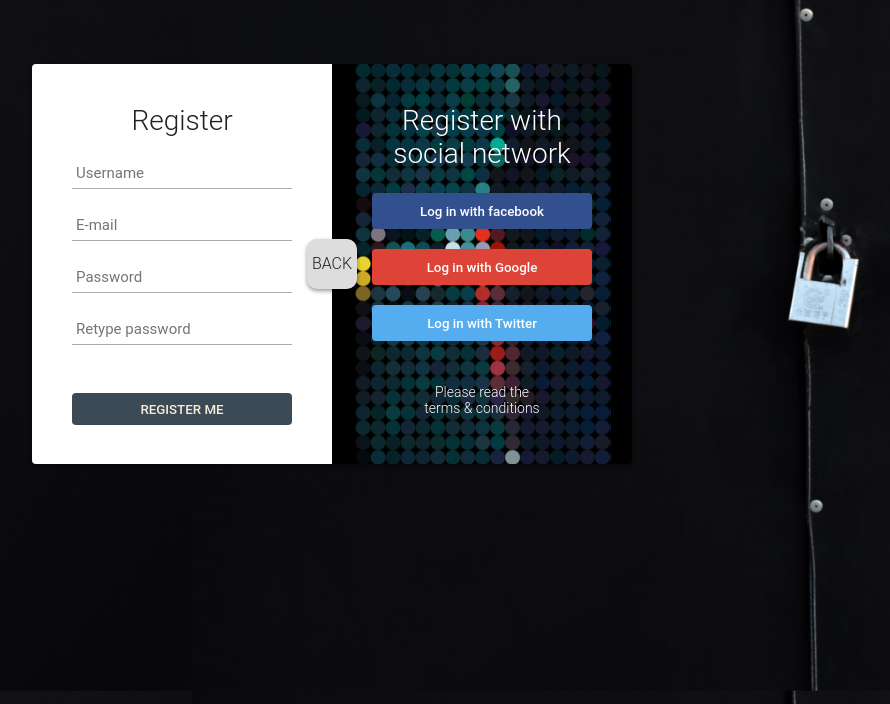
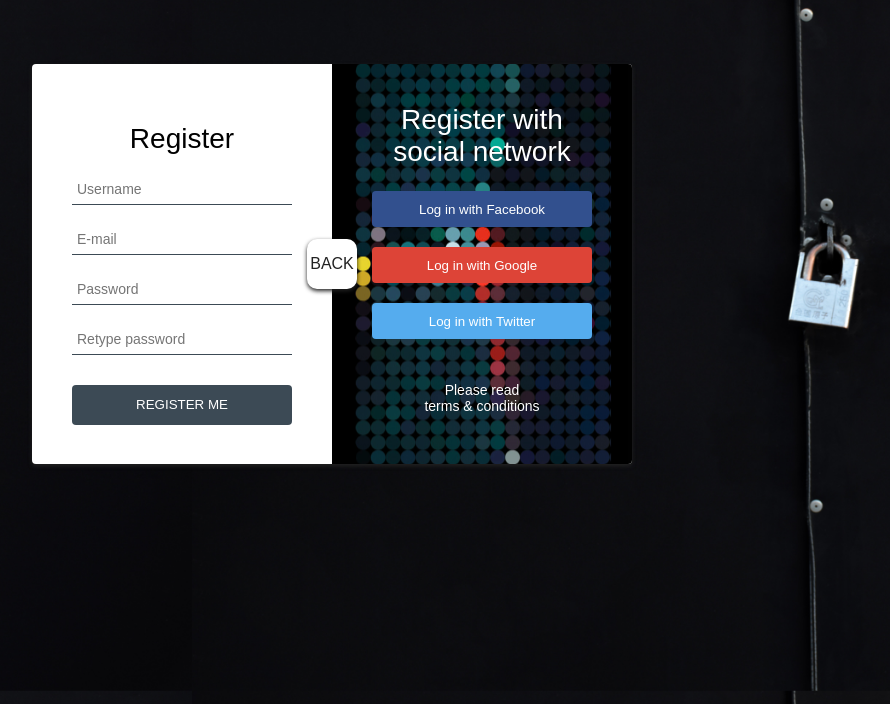
Before and after one commit to elupoae/ProiectTW, a PHP site: page /register.html in a window 1280 px wide. Shown: the top 704 px of the page, without its empty margins (308-1198 px from the left). Run offline with PHP 8.4, Linux system fonts and the light colour scheme.

Commit message:
Modificari minore
Schimbari de culori, fisiere si pozitii ale box-urilor

```diff
--- a/javascript/background-scroll-bar.js
+++ b/javascript/background-scroll-bar.js
@@ -1,6 +1,6 @@
-window.onscroll = function() {myFunction()};
+window.onscroll = function() {scrollBar()};
 
-function myFunction() {
+function scrollBar() {
     if (document.body.scrollTop > 260 || document.documentElement.scrollTop > 260) {
         document.getElementById("nav-scroll").className = "main-nav-scrolled";
     } else {
--- a/register.css
+++ b/register.css
@@ -7,9 +7,7 @@ body {
     padding: 0;
     background: url("image/background-lock.jpg")  500px;
     background-size: cover;
-    font-size: 16px;
-    color: #222;
-    font-family: 'Roboto', sans-serif;
+    font-family: 'Work Sans', sans-serif;
     font-weight: 300;
 }
 
@@ -20,7 +18,7 @@ body {
     height: 400px;
     background: #FFF;
     border-radius: 4px;
-    box-shadow: 0 2px 4px rgba(0, 0, 0, 0.4);
+    box-shadow: 0 2px 4px #222222;
 }
 
 .left {
@@ -31,10 +29,11 @@ body {
     padding: 40px;
     width: 300px;
     height: 400px;
+    border-radius: 0 4px 4px 0;
 }
 
 h1 {
-    margin: 0 0 20px 0;
+    margin-bottom: 20px;
     font-weight: 300;
     font-size: 28px;
     text-align: center;
@@ -44,55 +43,46 @@ input[type="text"], input[type="password"] {
     display: block;
     box-sizing: border-box;
     margin-bottom: 20px;
-    padding: 4px;
+    padding: 5px;
     width: 220px;
-    height: 32px;
+    height: 30px;
     border: none;
-    border-bottom: 1px solid #AAA;
-    font-family: 'Roboto', sans-serif;
+    border-bottom: 1px solid #3c4a55;
     font-weight: 400;
-    font-size: 15px;
+    font-size: 14px;
     transition: all ease-in-out 200ms;
 }
 
 input[type="text"]:focus, input[type="password"]:focus {
     border-bottom: 2px solid antiquewhite;
-    color: antiquewhite;
+    color: black;
     transition: all ease-in-out 200ms;
 }
 
 input[type="submit"] {
-    margin-top: 28px;
+    margin-top: 10px;
     width: 220px;
-    height: 32px;
+    height: 40px;
     background: #3c4a55;
     border: none;
     border-radius: 4px;
-    color: antiquewhite;
-    font-family: 'Roboto', sans-serif;
+    color: white;
     font-weight: 500;
     text-transform: uppercase;
     transition: 0.1s ease;
     cursor: pointer;
 }
 
-input[type="submit"]:hover,
-input[type="submit"]:focus {
+input[type="submit"]:hover {
     opacity: 0.8;
-    box-shadow: 0 2px 4px rgba(0, 0, 0, 0.4);
     transition: 0.1s ease;
 }
 
-input[type="submit"]:active {
-    opacity: 1;
-    box-shadow: 0 1px 2px rgba(0, 0, 0, 0.4);
-    transition: 0.1s ease;
-}
 
 .or a {
     text-decoration: none;
     text-transform: uppercase;
-    color: #222222;
+    color: #222;
 }
 
 .or {
@@ -101,15 +91,15 @@ input[type="submit"]:active {
     left: 275px;
     width: 50px;
     height: 50px;
-    background: #DDDDDD;
+    background: white;
     border-radius: 20%;
-    box-shadow: 0 2px 4px rgba(0, 0, 0, 0.4);
+    box-shadow: 0 2px 4px #222;
     line-height: 50px;
     text-align: center;
-    cursor: pointer;
     transition-property: background, border-radius;
     transition-duration: 1s;
     transition-timing-function: linear;
+    cursor: pointer;
 }
 
 .or:hover {
@@ -127,50 +117,42 @@ input[type="submit"]:active {
     height: 400px;
     background: url('image/register.jpg') center;
     background-size: cover;
-    border-radius: 0 2px 2px 0;
+    border-radius: 0 4px 4px 0;
 }
 
 .right .loginwith {
     display: block;
     margin-bottom: 23px;
     font-size: 28px;
-    color: #FFF;
+    color: white;
     text-align: center;
 }
 
-button.social-signin {
+button.social-media {
     margin-bottom: 20px;
     width: 220px;
     height: 36px;
     border: none;
     border-radius: 4px;
-    color: #FFF;
-    font-family: 'Roboto', sans-serif;
+    color: white;
     font-weight: 500;
     transition: 0.2s ease;
     cursor: pointer;
 }
 
-button.social-signin:hover, button.social-signin:focus {
-    box-shadow: 0 2px 4px rgba(0, 0, 0, 0.4);
-    transition: 0.2s;
-    opacity: 1;
+button.social-media:hover {
+    opacity: 0.9;
 }
 
-button.social-signin:active {
-    box-shadow: 0 1px 2px rgba(0, 0, 0, 0.4);
-    transition: 0.2s ease;
-}
-
-button.social-signin.facebook {
+button.social-media.facebook {
     background: #32508E;
 }
 
-button.social-signin.twitter {
+button.social-media.twitter {
     background: #55ACEE;
 }
 
-button.social-signin.google {
+button.social-media.google {
     background: #DD4437;
 }
 
--- a/register.html
+++ b/register.html
@@ -23,10 +23,10 @@
         <div class="right">
             <span class="loginwith">Register with<br />social network</span>
 
-            <button class="social-signin facebook">Log in with facebook</button>
-            <button class="social-signin google">Log in with Google</button>
-            <button class="social-signin twitter">Log in with Twitter</button>
-            <span class="terms">Please read the<br /> <a href >terms & conditions</a></span>
+            <button class="social-media facebook">Log in with Facebook</button>
+            <button class="social-media google">Log in with Google</button>
+            <button class="social-media twitter">Log in with Twitter</button>
+            <span class="terms">Please read <br /> <a href >terms & conditions</a></span>
         </div>
         <div class="or"><a href="/index.html">BACK</a></div>
     </div>
--- a/styles-navbar.css
+++ b/styles-navbar.css
@@ -13,7 +13,8 @@
 }
 
 .main-nav .logo {
-    padding: 10px 0 0 60px;
+    color: white;
+    padding: 20px 0 10px 60px;
 }
 
 .main-nav-scrolled {
```
Also changed, not shown: index.html (+1 -13 lines), javascript/login-box.js (added, +7 -0 lines), login-box.css (+10 -12 lines), styles.css (+7 -5 lines).
